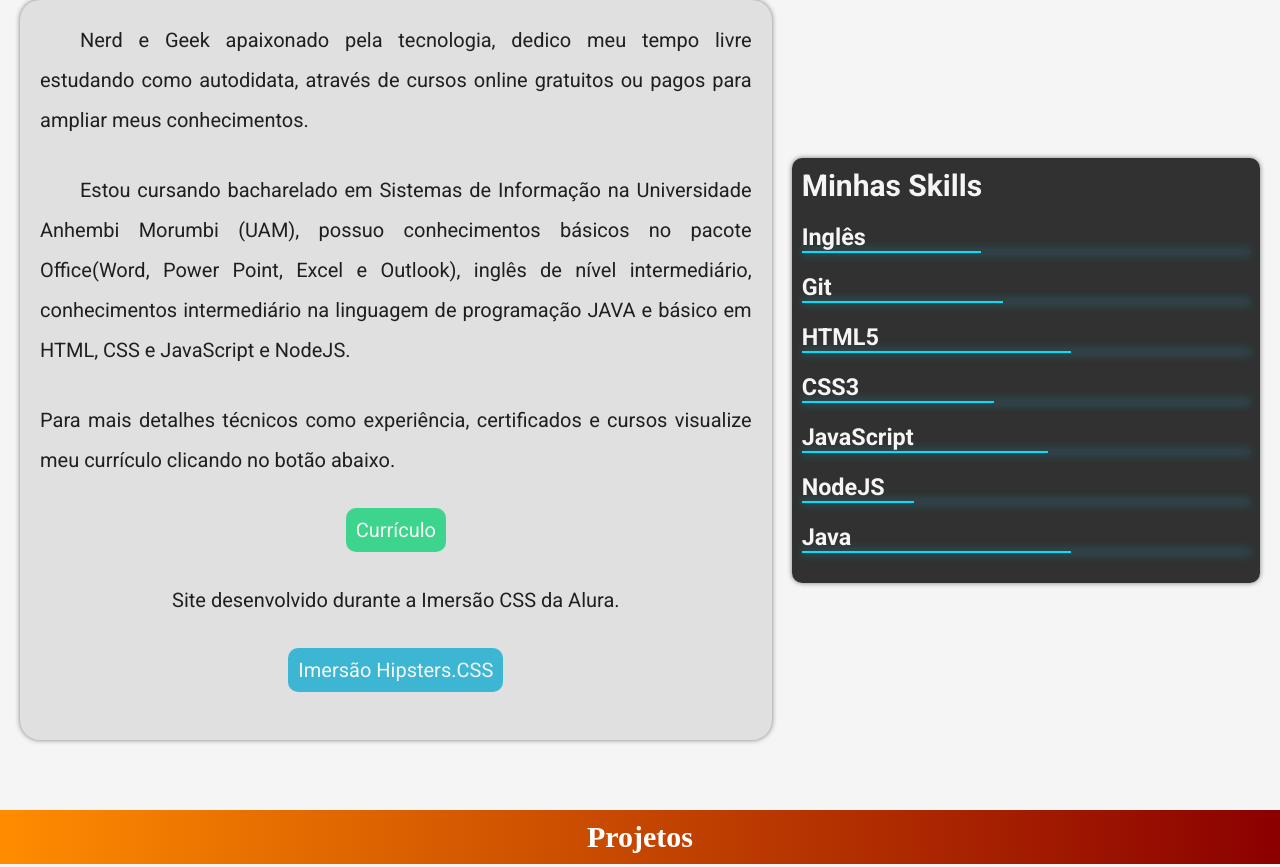
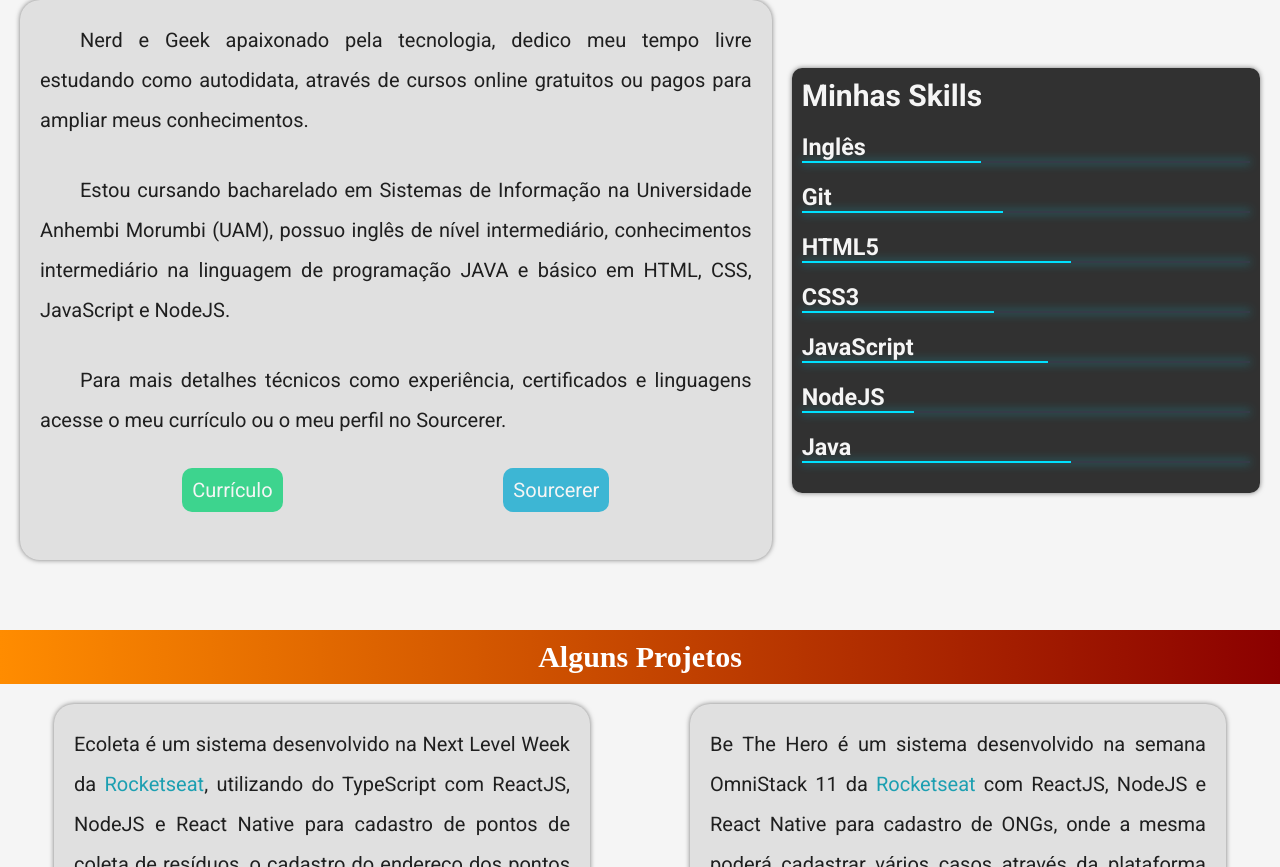
Before and after one commit to gui-leandro/portfolio, a plain HTML site: page index.html in a window 1280 px wide. Shown: the part 874-1741 px from the top of the page. Drawn offline with Linux system fonts and the light colour scheme.

Commit message:
feat: updating information

```diff
--- a/index.html
+++ b/index.html
@@ -35,17 +35,19 @@
         <h2>Sobre mim</h2>
         <div class="meu-container">
             <div class="sobre">
-                <p>Nerd e Geek apaixonado pela tecnologia, dedico meu tempo livre estudando como autodidata, através de cursos online gratuitos ou pagos para ampliar meus conhecimentos.</p>
-                <p>Estou cursando bacharelado em Sistemas de Informação na Universidade Anhembi Morumbi (UAM), possuo conhecimentos básicos no pacote Office(Word, Power Point, Excel e Outlook), inglês de nível intermediário, conhecimentos intermediário na
-                    linguagem de programação JAVA e básico em HTML, CSS e JavaScript e NodeJS.</p>
+                <p>Nerd e Geek apaixonado pela tecnologia, dedico meu tempo livre estudando como autodidata, através de
+                    cursos online gratuitos ou pagos para ampliar meus conhecimentos.</p>
+                <p>Estou cursando bacharelado em Sistemas de Informação na Universidade Anhembi Morumbi (UAM), possuo
+                    inglês de nível
+                    intermediário, conhecimentos intermediário na
+                    linguagem de programação JAVA e básico em HTML, CSS, JavaScript e NodeJS.</p>
+                <p>Para mais detalhes técnicos como experiência, certificados e linguagens acesse o meu currículo ou o meu perfil no Sourcerer.</p>
                 <div class="details">
-                    <p>Para mais detalhes técnicos como experiência, certificados e cursos visualize meu currículo clicando no botão abaixo.</p>
                     <p class="curriculo">
                         <a href="https://gui-leandro.github.io/resume-github-pages/" target="_blank">Currículo</a>
                     </p>
-                    <p>Site desenvolvido durante a Imersão CSS da Alura.</p>
-                    <p class="imersao">
-                        <a href="https://www.alura.com.br/imersao-css/oferta" target="_blank">Imersão Hipsters.CSS</a>
+                    <p class="sourcerer">
+                        <a href="https://sourcerer.io/gui-leandro" target="_blank">Sourcerer</a>
                     </p>
                 </div>
             </div>
@@ -76,38 +78,48 @@
         </div>
     </section>
     <section class="projetos" id="projetos">
-        <h2>Projetos</h2>
+        <h2>Alguns Projetos</h2>
         <div class="grid">
             <figure class="block">
-                <p>Ecoleta é um sistema desenvolvido na Next Level Week da <a href="https://rocketseat.com.br/" target="_blank">Rocketseat</a>, utilizando do TypeScript com ReactJS, NodeJS e React Native para cadastro de pontos de coleta de resíduos, o cadastro
-                    do endereço dos pontos de coleta são feitos na plataforma WEB. O aplicativo mobile permite visualizar os pontos de coletas ao redor do usuário, sendo possível entrar em contato via whatsapp ou e-mail.<br>Clique na imagem para visualizar
+                <p>Ecoleta é um sistema desenvolvido na Next Level Week da <a href="https://rocketseat.com.br/"
+                        target="_blank">Rocketseat</a>, utilizando do TypeScript com ReactJS, NodeJS e React Native para
+                    cadastro de pontos de coleta de resíduos, o cadastro
+                    do endereço dos pontos de coleta são feitos na plataforma WEB. O aplicativo mobile permite
+                    visualizar os pontos de coletas ao redor do usuário, sendo possível entrar em contato via whatsapp
+                    ou e-mail.<br>Clique na imagem para visualizar
                     o código fonte no GitHub.</p>
-                <a href="https://github.com/gui-leandro/ecoleta" target="_blank"><img class="img-portfolio" src="img/ecoleta.gif" alt="be-the-hero"></a>
+                <a href="https://github.com/gui-leandro/ecoleta" target="_blank"><img class="img-portfolio"
+                        src="img/ecoleta.gif" alt="be-the-hero"></a>
                 <figcaption>Ecoleta</figcaption>
             </figure>
             <figure class="block">
-                <p>Be The Hero é um sistema desenvolvido na semana OmniStack 11 da <a href="https://rocketseat.com.br/" target="_blank">Rocketseat</a> com ReactJS, NodeJS e React Native para cadastro de ONGs, onde a mesma poderá cadastrar vários casos através
-                    da plataforma WEB. O usuário utilizará o app mobile do sistema para interagir com os casos e entrar em contato com a ONG responsável.<br>Clique na imagem para visualizar o código fonte no GitHub.</p>
-                <a href="https://github.com/gui-leandro/be-the-hero" target="_blank"><img class="img-portfolio" src="img/be-the-hero1.png" alt="be-the-hero"></a>
+                <p>Be The Hero é um sistema desenvolvido na semana OmniStack 11 da <a href="https://rocketseat.com.br/"
+                        target="_blank">Rocketseat</a> com ReactJS, NodeJS e React Native para cadastro de ONGs, onde a
+                    mesma poderá cadastrar vários casos através
+                    da plataforma WEB. O usuário utilizará o app mobile do sistema para interagir com os casos e entrar
+                    em contato com a ONG responsável.<br>Clique na imagem para visualizar o código fonte no GitHub.</p>
+                <a href="https://github.com/gui-leandro/be-the-hero" target="_blank"><img class="img-portfolio"
+                        src="img/be-the-hero1.png" alt="be-the-hero"></a>
                 <figcaption>Be The Hero</figcaption>
             </figure>
             <figure class="block">
-                <p>Projeto desenvolvido para criptografia de arquivos txt, sua criptografia se baseia na <a href="https://pt.wikipedia.org/wiki/Cifra_de_C%C3%A9sar" target="_blank">Cifra de César</a>, na qual cada letra do texto é substituída por outra presente
-                    no alfabeto abaixo dela um número fixo de vezes.<br>Clique na imagem para visualizar o código fonte no GitHub.</p>
-                <a href="https://github.com/gui-leandro/encryption-project" target="_blank"><img class="img-portfolio" src="img/cripto-project.png" alt="criptografy"></a>
+                <p>Projeto desenvolvido para criptografia de arquivos txt, sua criptografia se baseia na <a
+                        href="https://pt.wikipedia.org/wiki/Cifra_de_C%C3%A9sar" target="_blank">Cifra de César</a>, na
+                    qual cada letra do texto é substituída por outra presente
+                    no alfabeto abaixo dela um número fixo de vezes.<br>Clique na imagem para visualizar o código fonte
+                    no GitHub.</p>
+                <a href="https://github.com/gui-leandro/encryption-project" target="_blank"><img class="img-portfolio"
+                        src="img/cripto-project.png" alt="criptografy"></a>
                 <figcaption>Criptografia com JavaScript</figcaption>
             </figure>
             <figure class="block">
-                <p>Um sistema desenvolvido em ReactJS no front-end e NodeJS no back-end para o cadastro de usuários, cada usuário cadastrado é armazenado em um Banco de Dados SQLite utilizando o <a href="http://knexjs.org/" target="_blank">knex</a> no back-end.<br>Clique
+                <p>Um sistema desenvolvido em ReactJS no front-end e NodeJS no back-end para o cadastro de usuários,
+                    cada usuário cadastrado é armazenado em um Banco de Dados SQLite utilizando o <a
+                        href="http://knexjs.org/" target="_blank">knex</a> no back-end.<br>Clique
                     na imagem para visualizar o código fonte no GitHub.</p>
-                <a href="https://github.com/gui-leandro/user-registration" target="_blank"><img class="img-portfolio" src="img/user-registration.gif" alt="user-registrarion"></a>
+                <a href="https://github.com/gui-leandro/user-registration" target="_blank"><img class="img-portfolio"
+                        src="img/user-registration.gif" alt="user-registrarion"></a>
                 <figcaption>Registro de Usuários</figcaption>
-            </figure>
-            <figure class="block">
-                <p>Um projeto simples, realizando apenas contagem progressiva o cronômetro online foi desenvolvido com HTML, CSS e JavaScript, possuindo as opções de START, PAUSE e RESET no tempo, seu código fonte pode ser visualizado nesse <a href="https://github.com/gui-leandro/stopwatch"
-                        target="_blank">link</a>.<br>Clique na imagem para testar o sistema hospedado no GitHub.</p>
-                <a href="https://gui-leandro.github.io/stopwatch/src/" target="_blank"><img class="img-portfolio" src="img/stopwatch.gif" alt="stopwatch"></a>
-                <figcaption>Cronômetro Online</figcaption>
             </figure>
         </div>
     </section>
--- a/styles/style.css
+++ b/styles/style.css
@@ -158,10 +158,17 @@ a {
 
 .sobre .details {
     display: flex;
-    flex-direction: column;
-    justify-content: center;
+    justify-content: space-between;
     align-items: center;
     text-indent: 0;
+    width: 60%;
+    margin: auto;
+}
+
+@media(max-width: 500px){
+    .sobre .details {
+        flex-direction: column;
+    }
 }
 
 .sobre .curriculo a {
@@ -173,7 +180,7 @@ a {
     background-color: rgb(61, 212, 142);
 }
 
-.sobre .imersao a {
+.sobre .sourcerer a {
     color: whitesmoke;
     width: 100%;
     padding: 10px;
```
Also changed, not shown: img/perfil.png, img/stopwatch.gif (deleted).
